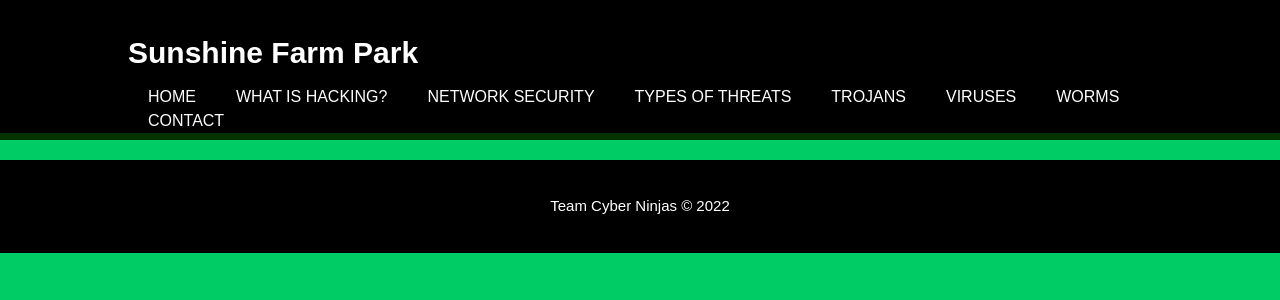
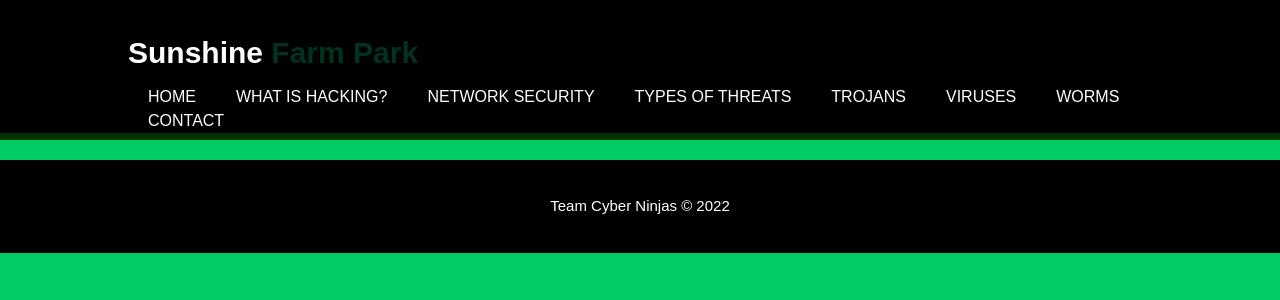
Before and after one commit to Keagan2005/Keagan2005.github.io, a PHP site: page /Viruses.html in a window 1280 px wide. Shown: the top 300 px of the page. Run offline with PHP 8.4, Linux system fonts and the light colour scheme.

Commit message:
Update style.css

```diff
--- a/css/style.css
+++ b/css/style.css
@@ -78,6 +78,7 @@
 
 header #branding h1{
   margin:0;
+  color:#013220
 }
 
 header nav{
```
